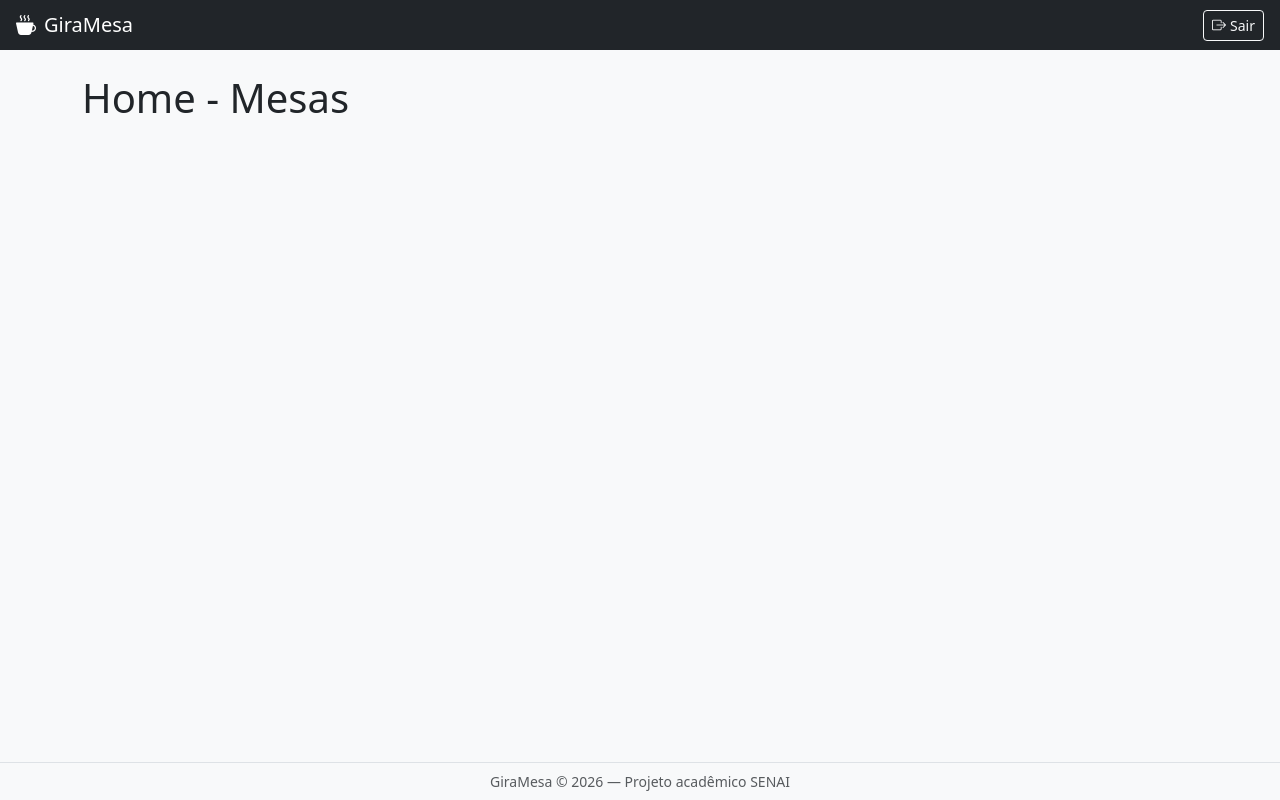
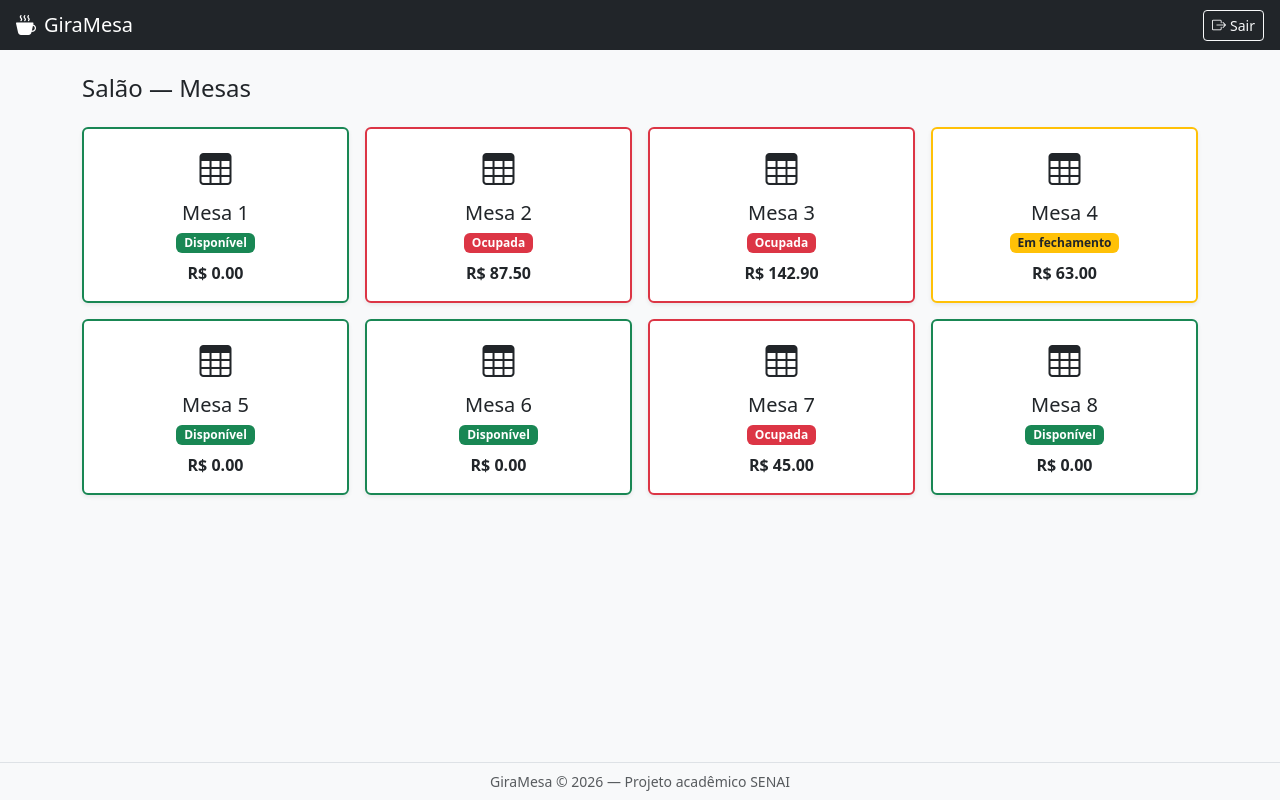
Before and after one commit to lucas-travassos/giramesa, a Vue app: page /home in a window 1280 px wide. Built offline with nearby package versions, Linux system fonts and the light colour scheme.

Commit message:
feat: cria store de mesas mock, MesaCard e Home com grid de status

```diff
--- /dev/null
+++ b/src/components/mesa/MesaCard.vue
@@ -0,0 +1,49 @@
+<template>
+  <div
+    class="card mesa-card shadow-sm h-100"
+    :class="corBorda"
+    role="button"
+    @click="$emit('clicar', mesa)"
+  >
+    <div class="card-body text-center">
+      <div class="mb-2">
+        <i class="bi bi-table fs-2"></i>
+      </div>
+      <h5 class="card-title mb-1">Mesa {{ mesa.numero }}</h5>
+      <span class="badge" :class="corBadge">{{ statusLabel }}</span>
+      <p class="mt-2 mb-0 fw-semibold">
+        R$ {{ mesa.consumo.toFixed(2) }}
+      </p>
+    </div>
+  </div>
+</template>
+
+<script setup>
+import { computed } from 'vue'
+
+const props = defineProps({
+  mesa: { type: Object, required: true },
+})
+
+defineEmits(['clicar'])
+
+const STATUS_MAP = {
+  disponivel: { label: 'Disponível', badge: 'bg-success', borda: 'border-success' },
+  ocupada: { label: 'Ocupada', badge: 'bg-danger', borda: 'border-danger' },
+  caixa: { label: 'Em fechamento', badge: 'bg-warning text-dark', borda: 'border-warning' },
+}
+
+const statusLabel = computed(() => STATUS_MAP[props.mesa.status].label)
+const corBadge = computed(() => STATUS_MAP[props.mesa.status].badge)
+const corBorda = computed(() => STATUS_MAP[props.mesa.status].borda)
+</script>
+
+<style scoped>
+.mesa-card {
+  border-width: 2px;
+  transition: transform 0.15s ease;
+}
+.mesa-card:hover {
+  transform: translateY(-3px);
+}
+</style>
--- /dev/null
+++ b/src/stores/mesas.js
@@ -0,0 +1,25 @@
+import { defineStore } from 'pinia'
+
+export const useMesasStore = defineStore('mesas', {
+  state: () => ({
+    mesas: [
+      { id: 1, numero: 1, status: 'disponivel', consumo: 0 },
+      { id: 2, numero: 2, status: 'ocupada', consumo: 87.5 },
+      { id: 3, numero: 3, status: 'ocupada', consumo: 142.9 },
+      { id: 4, numero: 4, status: 'caixa', consumo: 63.0 },
+      { id: 5, numero: 5, status: 'disponivel', consumo: 0 },
+      { id: 6, numero: 6, status: 'disponivel', consumo: 0 },
+      { id: 7, numero: 7, status: 'ocupada', consumo: 45.0 },
+      { id: 8, numero: 8, status: 'disponivel', consumo: 0 },
+    ],
+  }),
+  getters: {
+    getMesaById: (state) => (id) => state.mesas.find((m) => m.id === Number(id)),
+  },
+  actions: {
+    atualizarStatus(id, novoStatus) {
+      const mesa = this.mesas.find((m) => m.id === id)
+      if (mesa) mesa.status = novoStatus
+    },
+  },
+})
--- a/src/views/HomeView.vue
+++ b/src/views/HomeView.vue
@@ -1,8 +1,33 @@
 <template>
   <div class="container py-4">
-    <h1>Home - Mesas</h1>
+    <h1 class="h4 mb-4">Salão — Mesas</h1>
+
+    <div class="row g-3">
+      <div
+        v-for="mesa in mesasStore.mesas"
+        :key="mesa.id"
+        class="col-6 col-md-4 col-lg-3"
+      >
+        <MesaCard :mesa="mesa" @clicar="handleClickMesa" />
+      </div>
+    </div>
   </div>
 </template>
 
 <script setup>
+import { useRouter } from 'vue-router'
+import { useMesasStore } from '../stores/mesas'
+import MesaCard from '../components/mesa/MesaCard.vue'
+
+const router = useRouter()
+const mesasStore = useMesasStore()
+
+function handleClickMesa(mesa) {
+  if (mesa.status === 'caixa') {
+    alert('Esta mesa está em fechamento. Aguarde até que fique disponível novamente.')
+    return
+  }
+
+  router.push(`/pedido/${mesa.id}`)
+}
 </script>
```
